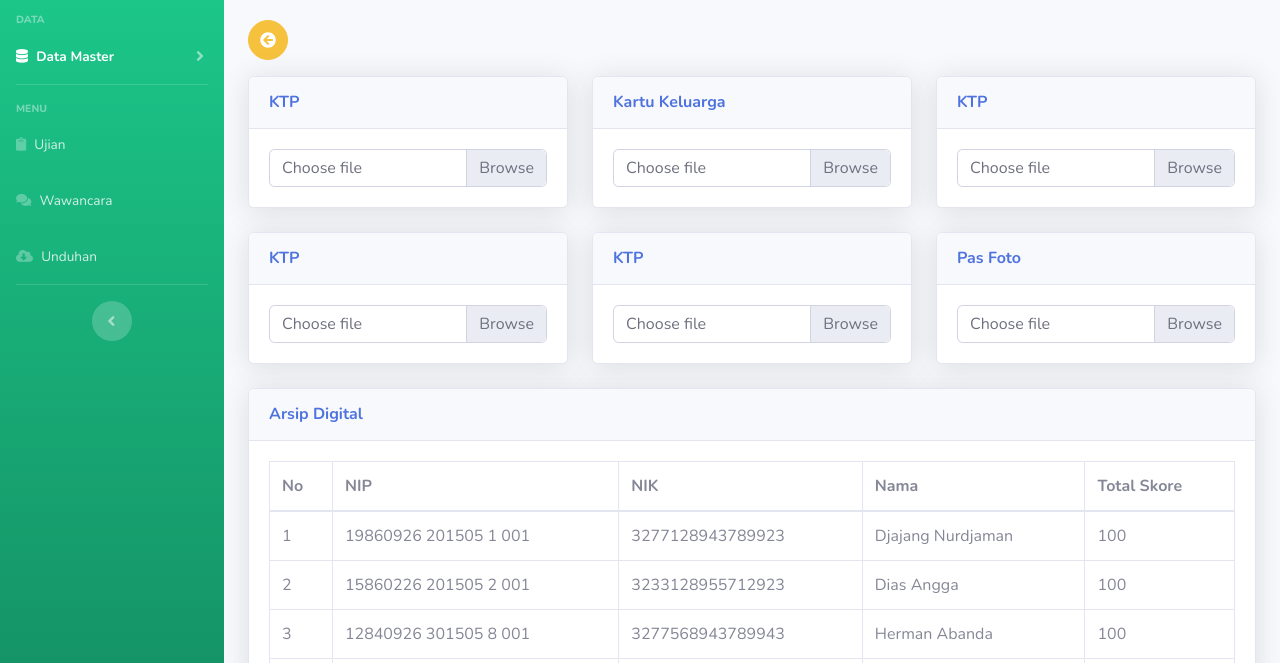
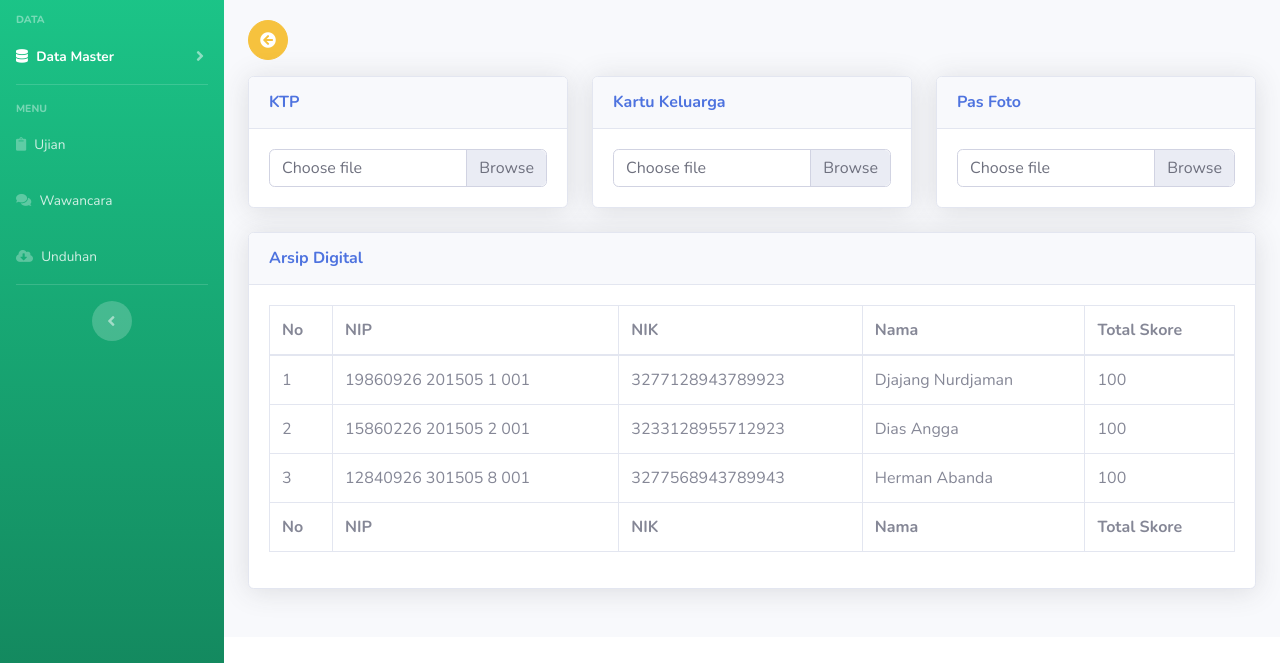
Before and after one commit to DBMPR-JABAR/Assesment-Frontend, a website: page data-pegawai/arsip-digital.html in a window 1280 px wide. Shown: the part 132-795 px from the top of the page. Drawn offline with nearby package versions, Linux system fonts and the light colour scheme.

Commit message:
Update arsip-digital.html

```diff
--- a/data-pegawai/arsip-digital.html
+++ b/data-pegawai/arsip-digital.html
@@ -298,54 +298,6 @@
                             <!-- Basic Card Example -->
                             <div class="card shadow mb-4">
                                 <div class="card-header py-3">
-                                    <h6 class="m-0 font-weight-bold text-primary">KTP</h6>
-                                </div>
-                                <div class="card-body">
-                                    <div class="input-group">
-                                        <div class="custom-file">
-                                            <input type="file" class="custom-file-input" id="inputGroupFile04">
-                                            <label class="custom-file-label" for="inputGroupFile04">Choose file</label>
-                                        </div>
-                                      </div>
-                                </div>
-                            </div>
-                        </div>
-                        <div class="col-lg-4">
-                            <!-- Basic Card Example -->
-                            <div class="card shadow mb-4">
-                                <div class="card-header py-3">
-                                    <h6 class="m-0 font-weight-bold text-primary">KTP</h6>
-                                </div>
-                                <div class="card-body">
-                                    <div class="input-group">
-                                        <div class="custom-file">
-                                            <input type="file" class="custom-file-input" id="inputGroupFile04">
-                                            <label class="custom-file-label" for="inputGroupFile04">Choose file</label>
-                                        </div>
-                                      </div>
-                                </div>
-                            </div>
-                        </div>
-                        <div class="col-lg-4">
-                            <!-- Basic Card Example -->
-                            <div class="card shadow mb-4">
-                                <div class="card-header py-3">
-                                    <h6 class="m-0 font-weight-bold text-primary">KTP</h6>
-                                </div>
-                                <div class="card-body">
-                                    <div class="input-group">
-                                        <div class="custom-file">
-                                            <input type="file" class="custom-file-input" id="inputGroupFile04">
-                                            <label class="custom-file-label" for="inputGroupFile04">Choose file</label>
-                                        </div>
-                                      </div>
-                                </div>
-                            </div>
-                        </div>
-                        <div class="col-lg-4">
-                            <!-- Basic Card Example -->
-                            <div class="card shadow mb-4">
-                                <div class="card-header py-3">
                                     <h6 class="m-0 font-weight-bold text-primary">Pas Foto</h6>
                                 </div>
                                 <div class="card-body">
```
